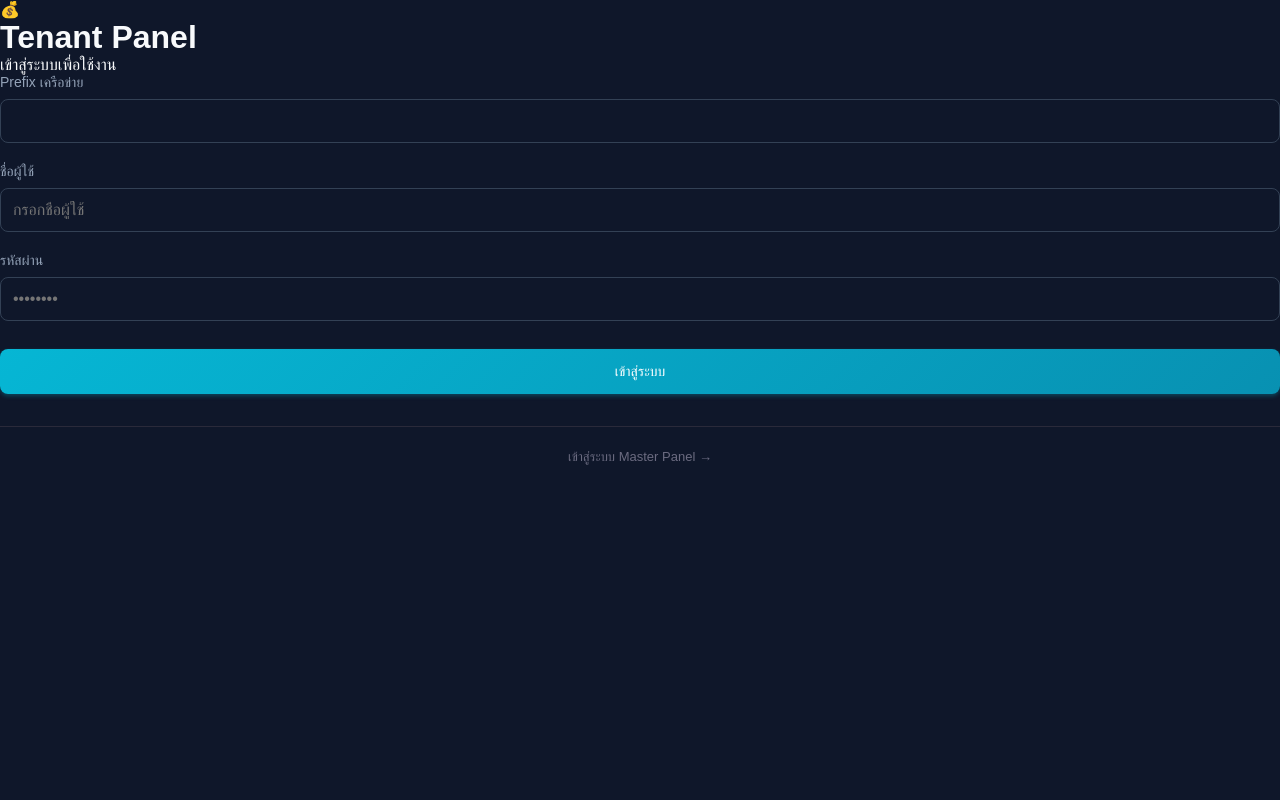
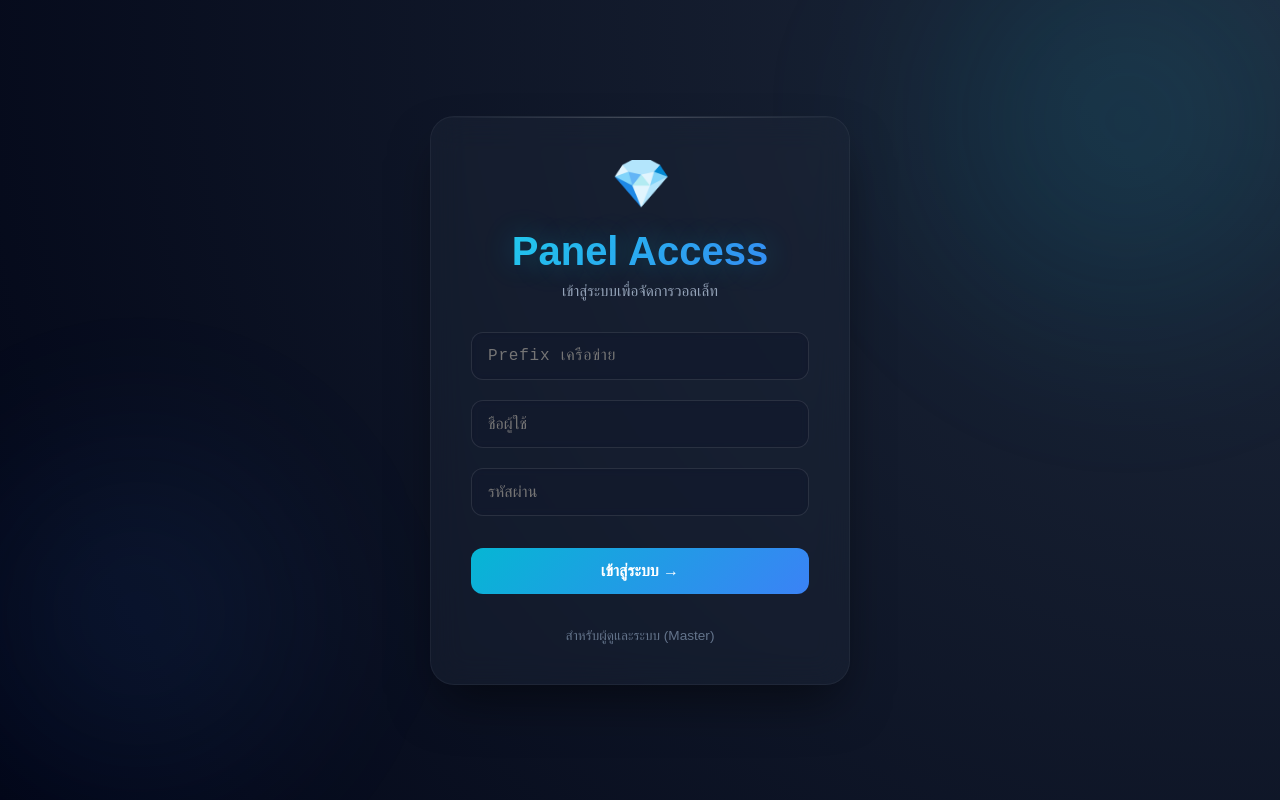
Before and after one commit to toyzaryo001/twm-monitor, a Next.js app in the folder true-webhook/: page /tenant/1/login in a window 1280 px wide. Built offline with nearby package versions, Linux system fonts and the light colour scheme.

Commit message:
Redesign Tenant Login with Glassmorphism

```diff
--- a/true-webhook/app/tenant/[prefix]/login/page.tsx
+++ b/true-webhook/app/tenant/[prefix]/login/page.tsx
@@ -122,70 +122,214 @@ export default function TenantLoginPage() {
 
     if (loading) {
         return (
-            <div className="tenant-login-container">
-                <div className="spinner" />
+            <div style={{
+                minHeight: "100vh",
+                background: "#020617",
+                display: "flex",
+                justifyContent: "center",
+                alignItems: "center"
+            }}>
+                <div className="spinner" style={{ width: 50, height: 50, borderWidth: 4 }} />
             </div>
         );
     }
 
     return (
-        <div className="tenant-login-container">
-            <div className="tenant-login-card">
-                <div className="tenant-login-header">
-                    <div className="tenant-login-icon">💰</div>
-                    <h1 className="tenant-login-title">
-                        {networkName || "Tenant Panel"}
+        <div style={{
+            minHeight: "100vh",
+            background: "radial-gradient(circle at top right, #1e293b, #020617)",
+            display: "flex",
+            justifyContent: "center",
+            alignItems: "center",
+            padding: 20,
+            overflow: "hidden",
+            position: "relative"
+        }}>
+            {/* Background Effects */}
+            <div style={{
+                position: "absolute",
+                top: "-20%",
+                right: "-10%",
+                width: "600px",
+                height: "600px",
+                background: "radial-gradient(circle, rgba(6,182,212,0.15) 0%, rgba(0,0,0,0) 70%)",
+                borderRadius: "50%",
+                filter: "blur(60px)",
+                animation: "float 10s infinite ease-in-out"
+            }} />
+            <div style={{
+                position: "absolute",
+                bottom: "-10%",
+                left: "-10%",
+                width: "500px",
+                height: "500px",
+                background: "radial-gradient(circle, rgba(59,130,246,0.1) 0%, rgba(0,0,0,0) 70%)",
+                borderRadius: "50%",
+                filter: "blur(60px)",
+                animation: "float 15s infinite ease-in-out reverse"
+            }} />
+
+            <style jsx>{`
+                @keyframes float {
+                    0% { transform: translate(0, 0); }
+                    50% { transform: translate(20px, -20px); }
+                    100% { transform: translate(0, 0); }
+                }
+                @keyframes slideUp {
+                    from { transform: translateY(40px); opacity: 0; }
+                    to { transform: translateY(0); opacity: 1; }
+                }
+                @keyframes fadeIn {
+                    from { opacity: 0; }
+                    to { opacity: 1; }
+                }
+                .glass-card {
+                    background: rgba(30, 41, 59, 0.4);
+                    backdrop-filter: blur(16px);
+                    -webkit-backdrop-filter: blur(16px);
+                    border: 1px solid rgba(255, 255, 255, 0.05);
+                    box-shadow: 0 25px 50px -12px rgba(0, 0, 0, 0.5);
+                    border-radius: 24px;
+                    padding: 40px;
+                    width: 100%;
+                    max-width: 420px;
+                    animation: slideUp 0.6s cubic-bezier(0.16, 1, 0.3, 1);
+                    position: relative;
+                    overflow: hidden;
+                }
+                .glass-card::before {
+                    content: '';
+                    position: absolute;
+                    top: 0; left: 0; right: 0; height: 1px;
+                    background: linear-gradient(90deg, transparent, rgba(255,255,255,0.2), transparent);
+                }
+                .input-modern {
+                    background: rgba(15, 23, 42, 0.6);
+                    border: 1px solid rgba(255, 255, 255, 0.1);
+                    color: white;
+                    padding: 14px 16px;
+                    border-radius: 12px;
+                    width: 100%;
+                    font-size: 1rem;
+                    transition: all 0.2s;
+                    backdrop-filter: blur(4px);
+                }
+                .input-modern:focus {
+                    background: rgba(15, 23, 42, 0.8);
+                    border-color: #06b6d4;
+                    box-shadow: 0 0 0 2px rgba(6, 182, 212, 0.2);
+                    outline: none;
+                    transform: translateY(-1px);
+                }
+                .btn-modern {
+                    background: linear-gradient(135deg, #06b6d4, #3b82f6);
+                    color: white;
+                    border: none;
+                    border-radius: 12px;
+                    padding: 14px;
+                    font-weight: 600;
+                    font-size: 1rem;
+                    width: 100%;
+                    cursor: pointer;
+                    transition: all 0.2s;
+                    position: relative;
+                    overflow: hidden;
+                }
+                .btn-modern:hover {
+                    transform: translateY(-2px);
+                    box-shadow: 0 10px 20px -5px rgba(6, 182, 212, 0.4);
+                    filter: brightness(1.1);
+                }
+                .btn-modern:active {
+                    transform: translateY(0);
+                }
+                .brand-glow {
+                    font-size: 2.5rem;
+                    font-weight: 800;
+                    background: linear-gradient(135deg, #22d3ee, #3b82f6);
+                    -webkit-background-clip: text;
+                    background-clip: text;
+                    -webkit-text-fill-color: transparent;
+                    text-shadow: 0 0 30px rgba(6, 182, 212, 0.3);
+                    margin-bottom: 8px;
+                    text-align: center;
+                }
+            `}</style>
+
+            <div className="glass-card">
+                <div style={{ textAlign: "center", marginBottom: 32 }}>
+                    <div style={{ fontSize: 48, marginBottom: 16, animation: "float 6s infinite ease-in-out" }}>💎</div>
+                    <h1 className="brand-glow">
+                        {networkName || "Panel Access"}
                     </h1>
-                    <p className="tenant-login-subtitle">เข้าสู่ระบบเพื่อใช้งาน</p>
+                    <p style={{ color: "#94a3b8", fontSize: "0.95rem" }}>
+                        เข้าสู่ระบบเพื่อจัดการวอลเล็ท
+                    </p>
                 </div>
 
-                <form onSubmit={handleSubmit}>
+                <form onSubmit={handleSubmit} style={{ display: "grid", gap: 20 }}>
                     {error && (
-                        <div className="tenant-alert tenant-alert-error">
-                            {error}
+                        <div style={{
+                            background: "rgba(239, 68, 68, 0.1)",
+                            border: "1px solid rgba(239, 68, 68, 0.2)",
+                            color: "#f87171",
+                            padding: "12px",
+                            borderRadius: "10px",
+                            fontSize: "0.9rem",
+                            textAlign: "center",
+                            animation: "fadeIn 0.3s"
+                        }}>
+                            ⚠️ {error}
                         </div>
                     )}
 
-                    <div className="tenant-form-group">
-                        <label className="tenant-form-label">Prefix เครือข่าย</label>
+                    <div>
                         <input
                             type="text"
-                            className="tenant-form-input"
+                            className="input-modern"
                             value={form.prefix}
                             onChange={(e) => setForm({ ...form, prefix: e.target.value.toLowerCase() })}
-                            placeholder=""
+                            placeholder="Prefix เครือข่าย"
                             required
                             autoComplete="off"
-                            style={{ fontFamily: "monospace" }}
+                            style={{ fontFamily: "'Prompt', monospace", letterSpacing: "0.05em" }}
                         />
                         {networkName && (
-                            <div style={{ fontSize: 12, color: "var(--success)", marginTop: 6 }}>
-                                ✓ {networkName}
+                            <div style={{
+                                fontSize: 12,
+                                color: "#34d399",
+                                marginTop: 8,
+                                display: "flex",
+                                alignItems: "center",
+                                gap: 6,
+                                paddingLeft: 4,
+                                animation: "fadeIn 0.3s"
+                            }}>
+                                <span style={{ width: 6, height: 6, borderRadius: "50%", background: "currentColor" }} />
+                                พบเครือข่าย: {networkName}
                             </div>
                         )}
                     </div>
 
-                    <div className="tenant-form-group">
-                        <label className="tenant-form-label">ชื่อผู้ใช้</label>
+                    <div>
                         <input
                             type="text"
-                            className="tenant-form-input"
+                            className="input-modern"
                             value={form.username}
                             onChange={(e) => setForm({ ...form, username: e.target.value })}
-                            placeholder="กรอกชื่อผู้ใช้"
+                            placeholder="ชื่อผู้ใช้"
                             required
                             autoComplete="username"
                         />
                     </div>
 
-                    <div className="tenant-form-group">
-                        <label className="tenant-form-label">รหัสผ่าน</label>
+                    <div>
                         <input
                             type="password"
-                            className="tenant-form-input"
+                            className="input-modern"
                             value={form.password}
                             onChange={(e) => setForm({ ...form, password: e.target.value })}
-                            placeholder="••••••••"
+                            placeholder="รหัสผ่าน"
                             required
                             autoComplete="current-password"
                         />
@@ -193,22 +337,26 @@ export default function TenantLoginPage() {
 
                     <button
                         type="submit"
-                        className="tenant-btn tenant-btn-primary"
-                        style={{ width: "100%", marginTop: 8, padding: "14px 20px" }}
+                        className="btn-modern"
                         disabled={submitting || !networkName}
+                        style={{ marginTop: 12 }}
                     >
-                        {submitting ? "กำลังเข้าสู่ระบบ..." : "เข้าสู่ระบบ"}
+                        {submitting ? (
+                            <span style={{ display: "flex", alignItems: "center", justifyContent: "center", gap: 8 }}>
+                                <span className="spinner" style={{ width: 16, height: 16, borderTopColor: "white", borderWidth: 2 }} />
+                                กำลังตรวจสอบ...
+                            </span>
+                        ) : (
+                            "เข้าสู่ระบบ →"
+                        )}
                     </button>
+
+                    <div style={{ textAlign: "center", marginTop: 12 }}>
+                        <a href="/master/login" style={{ color: "#64748b", fontSize: "0.85rem", textDecoration: "none", transition: "color 0.2s" }} onMouseOver={e => e.currentTarget.style.color = "#94a3b8"} onMouseOut={e => e.currentTarget.style.color = "#64748b"}>
+                            สำหรับผู้ดูและระบบ (Master)
+                        </a>
+                    </div>
                 </form>
-
-                <div style={{ marginTop: 32, textAlign: "center", paddingTop: 20, borderTop: "1px solid var(--border)" }}>
-                    <a
-                        href="/master/login"
-                        style={{ color: "var(--text-muted)", fontSize: 13, textDecoration: "none" }}
-                    >
-                        เข้าสู่ระบบ Master Panel →
-                    </a>
-                </div>
             </div>
         </div>
     );
```
